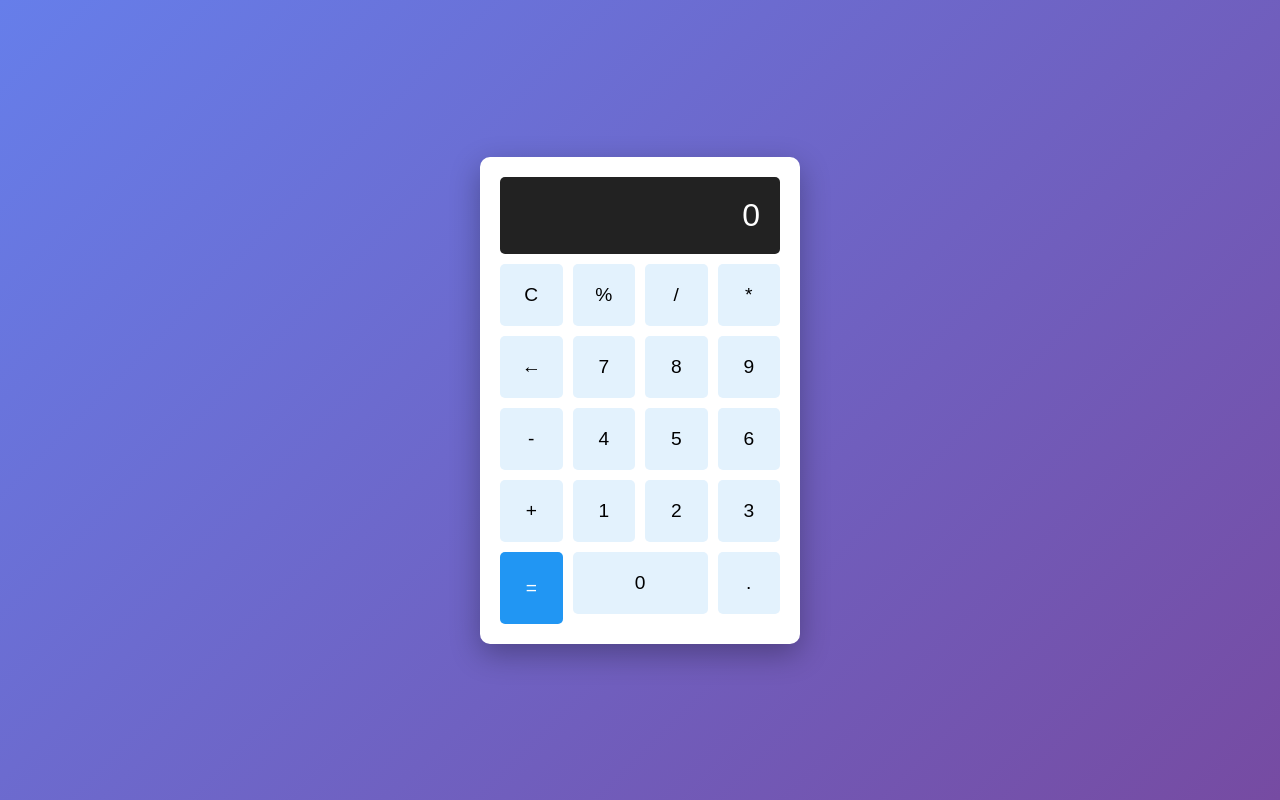
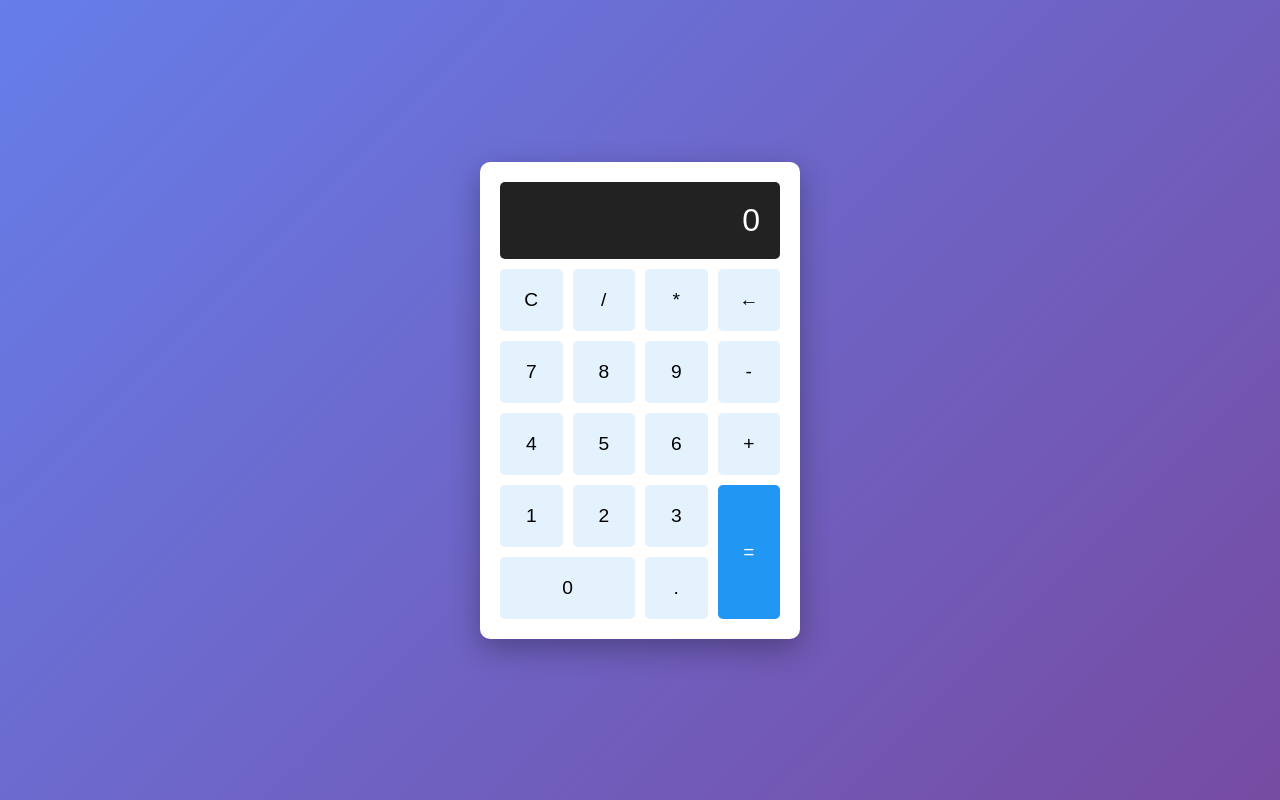
Before and after one commit to mian216/calculator-app, a plain HTML site: page index.html in a window 1280 px wide. Drawn offline with Linux system fonts and the light colour scheme.

Commit message:
Revert "Update script (contains bug)"
This reverts commit afff3ef2e4a1094220fd4012e0f342d908b7dab5.

```diff
--- a/index.html
+++ b/index.html
@@ -1,20 +1,16 @@
 <!DOCTYPE html>
 <html lang="zh-TW">
-
 <head>
     <meta charset="UTF-8">
     <meta name="viewport" content="width=device-width, initial-scale=1.0">
     <title>簡易計算機</title>
     <link rel="stylesheet" href="style.css">
 </head>
-
 <body>
     <div class="calculator">
         <div class="display" id="display">0</div>
         <div class="buttons">
-            <!-- 在 C 按鈕後面增加 % 按鈕 -->
             <button onclick="clearDisplay()">C</button>
-            <button onclick="calculatePercentage()">%</button>
             <button onclick="appendToDisplay('/')">/</button>
             <button onclick="appendToDisplay('*')">*</button>
             <button onclick="deleteLast()">←</button>
@@ -40,5 +36,4 @@
     </div>
     <script src="script.js"></script>
 </body>
-
 </html>
--- a/script.js
+++ b/script.js
@@ -28,7 +28,7 @@ function deleteLast() {
     updateDisplay();
 }
 
-/*function calculate() {
+function calculate() {
     try {
         currentInput = eval(currentInput).toString();
         updateDisplay();
@@ -41,18 +41,3 @@ function deleteLast() {
         }, 1500);
     }
 }
-*/
-// 在 script.js 末尾增加
-function calculatePercentage() {
-    try {
-        currentInput = (eval(currentInput) / 100).toString();
-        updateDisplay();
-    } catch (error) {
-        currentInput = 'Error';
-        updateDisplay();
-        setTimeout(() => {
-            currentInput = '0';
-            updateDisplay();
-        }, 1500);
-    }
-}
```
